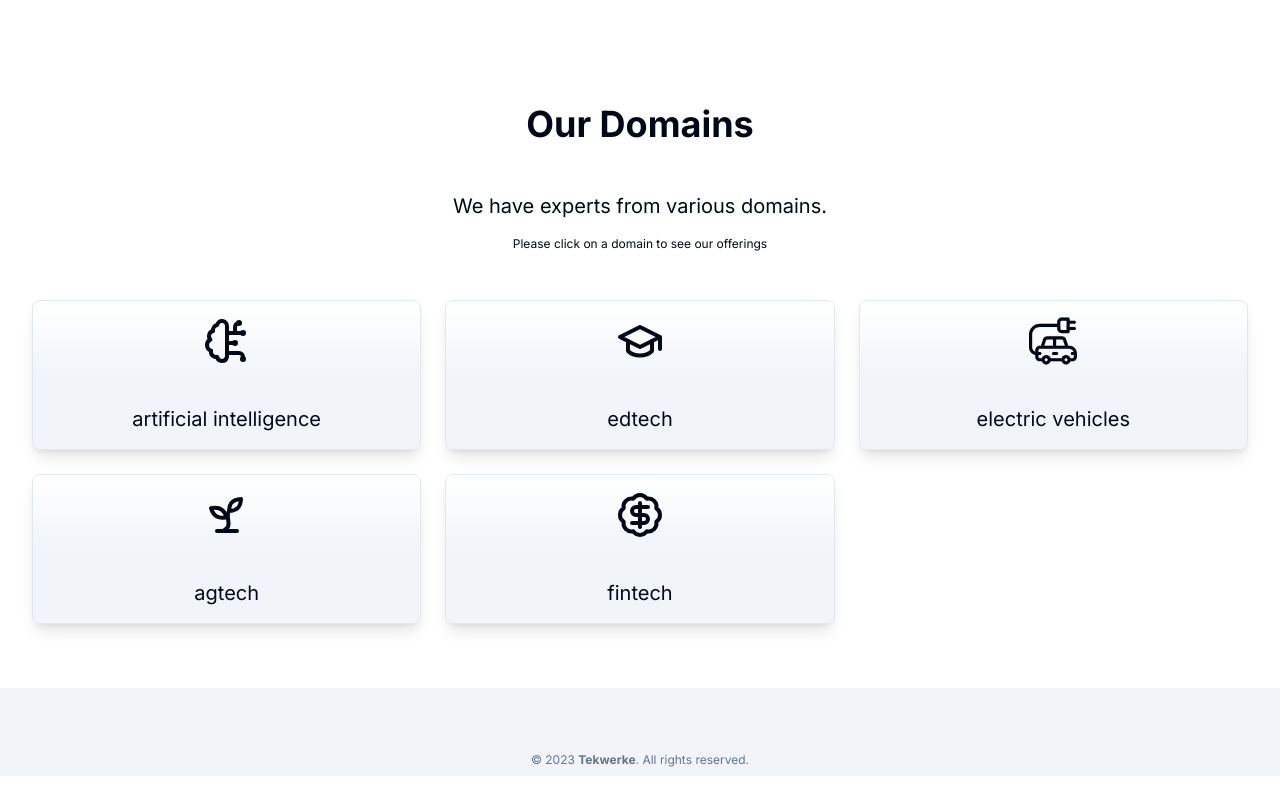
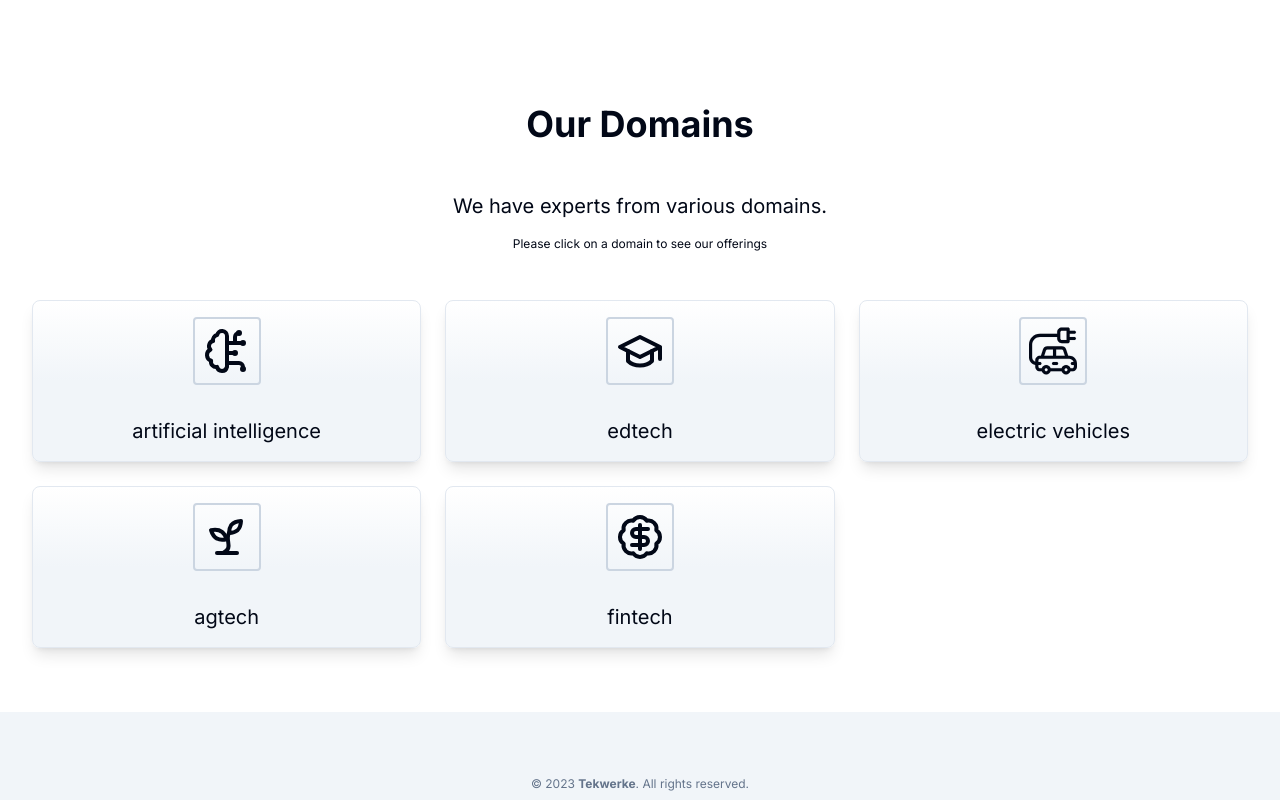
Before and after one commit to subhranshudas/twkfe, a Next.js app: page / in a window 1280 px wide. Shown: the part 625-1425 px from the top of the page. Before the commit the page ends 1401 px from the top, so only its background shows below. Built offline with nearby package versions, Linux system fonts and the light colour scheme.

Commit message:
some icon ux improvement

```diff
--- a/components/domain-cards.tsx
+++ b/components/domain-cards.tsx
@@ -30,7 +30,7 @@ function DomainCard({ title, icon, href  }: Omit<DomainProps, "description">) {
             href={href}
             aria-label={title}
             className="
-                flex flex-col justify-center items-center rounded-lg border p-4 gap-y-6 md:gap-y-10 shadow-lg
+                flex flex-col justify-center items-center rounded-lg border p-4 gap-y-6 md:gap-y-8 shadow-lg
                 bg-gradient-to-t from-slate-100 via-slate-100 to-white
                 dark:shadow-none dark:bg-gradient-to-t dark:from-slate-950 dark:via-slate-900 dark:via-40% dark:to-gray-800
                 hover:scale-105 ease-in duration-200
@@ -38,7 +38,10 @@ function DomainCard({ title, icon, href  }: Omit<DomainProps, "description">) {
                 dark:hover:border-slate-400
             "
         >
-            <DomainIcon className="w-12 h-12" />
+            <div className="border-2 border-slate-300 p-2 rounded">
+                <DomainIcon className="w-12 h-12" />
+            </div>
+
             <h3 className="text-xl">{title}</h3>
         </Link>
 
```
